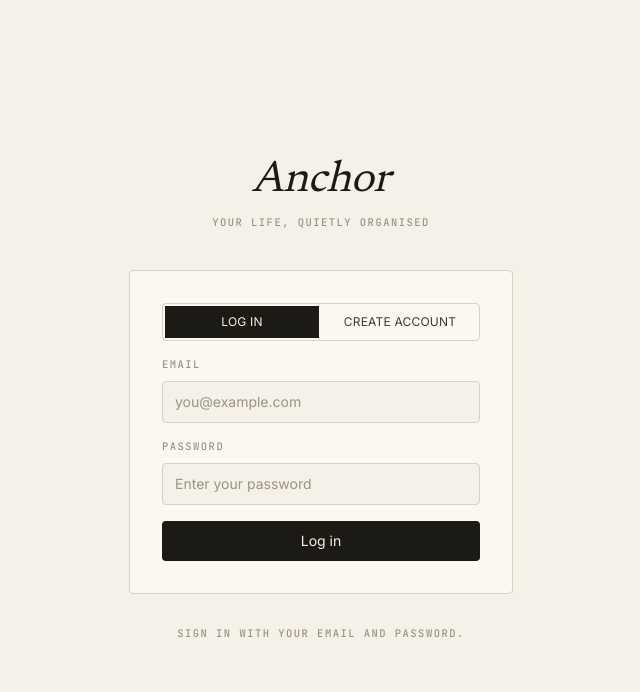
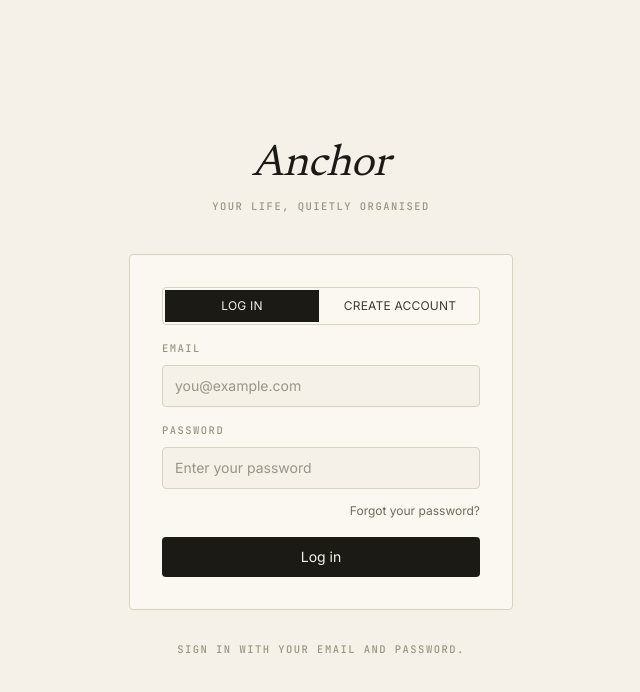
Before and after one commit to wkimp/Anchor, a Next.js app: page /login in a window 1280 px wide. Shown: the top 692 px of the page, without its empty margins (319-959 px from the left). Built offline with nearby package versions, Linux system fonts and the light colour scheme; no server answers.

Commit message:
Always show forgot password link

```diff
--- a/src/app/(auth)/login/page.tsx
+++ b/src/app/(auth)/login/page.tsx
@@ -1,6 +1,6 @@
 'use client'
 
-import { useState } from 'react'
+import { useEffect, useState } from 'react'
 import { useRouter } from 'next/navigation'
 import { createClient } from '@/lib/supabase/client'
 import { hasSupabasePublicEnv } from '@/lib/supabase/config'
@@ -15,6 +15,16 @@ export default function LoginPage() {
   const [mode, setMode] = useState<'login' | 'signup'>('login')
 
   const supabaseConfigured = hasSupabasePublicEnv()
+
+  useEffect(() => {
+    const params = new URLSearchParams(window.location.search)
+
+    if (params.get('reset') === 'success') {
+      setMessage('Password updated. You can sign in with your new password.')
+    } else if (params.get('error') === 'auth') {
+      setError('That sign-in or recovery link is no longer valid. Try again.')
+    }
+  }, [])
 
   async function handleSubmit(e: React.FormEvent) {
     e.preventDefault()
@@ -56,6 +66,33 @@ export default function LoginPage() {
     }
 
     setLoading(false)
+  }
+
+  async function handleForgotPassword() {
+    if (!email.trim()) {
+      setError('Enter your email first, then use forgot password.')
+      setMessage('')
+      return
+    }
+
+    setLoading(true)
+    setError('')
+    setMessage('')
+
+    try {
+      const supabase = createClient()
+      const { error: err } = await supabase.auth.resetPasswordForEmail(email.trim(), {
+        redirectTo: `${window.location.origin}/reset-password`,
+      })
+
+      if (err) {
+        setError(err.message)
+      } else {
+        setMessage('Password reset email sent. Check your inbox for the secure link.')
+      }
+    } finally {
+      setLoading(false)
+    }
   }
 
   return (
@@ -132,6 +169,16 @@ export default function LoginPage() {
                     minLength={8}
                     className="w-full bg-paper border border-rule rounded-sm px-3 py-2.5 font-body text-sm text-ink placeholder-ink-4 outline-none focus:border-ink transition-colors"
                   />
+                  <div className="mt-2 text-right">
+                    <button
+                      type="button"
+                      onClick={handleForgotPassword}
+                      disabled={loading}
+                      className="font-body text-xs text-ink-3 transition-colors hover:text-ink disabled:opacity-50 cursor-pointer"
+                    >
+                      Forgot your password?
+                    </button>
+                  </div>
                 </div>
 
                 {error && (
```
